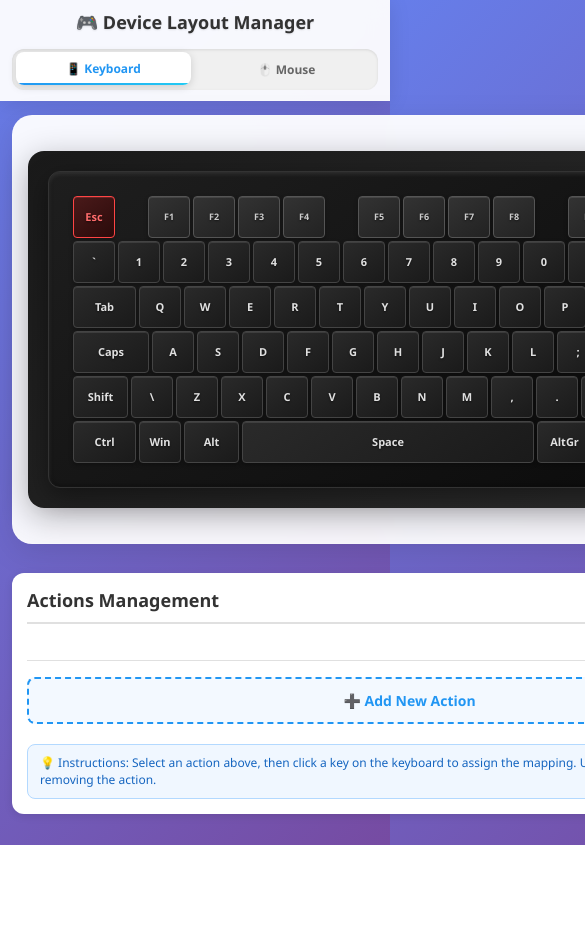
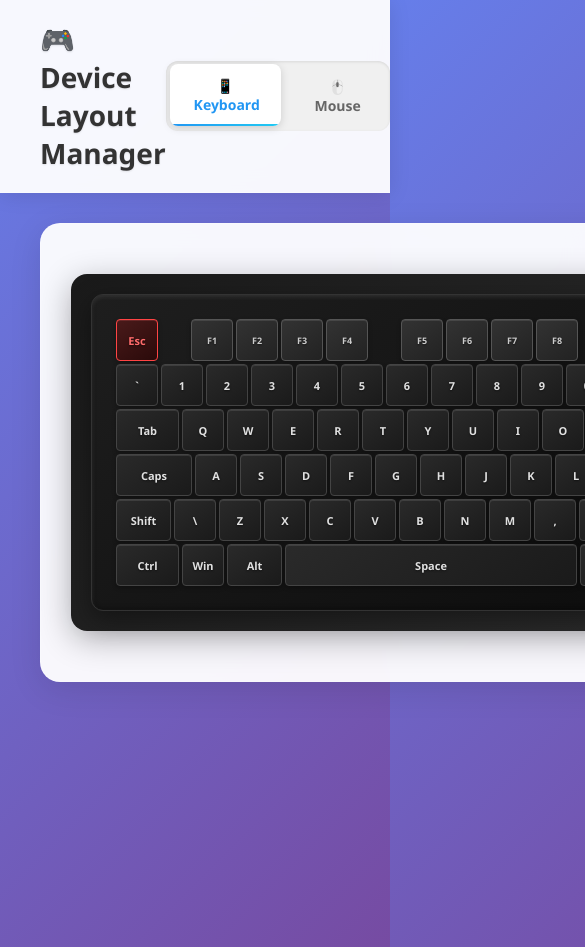
Before and after one commit to broken-rotor/kbm_layout, an Angular app: page / in a window 390 px wide. Shown: the top 947 px of the page, 585 px wide, since content can reach past the window. Before the commit the page ends 845 px from the top, so only its background shows below. Built offline with nearby package versions, Linux system fonts and the light colour scheme.

Commit message:
Layout fixes.

```diff
--- a/src/app/app.css
+++ b/src/app/app.css
@@ -79,7 +79,7 @@
 }
 
 .device-layout-section {
-  display: flex;
+  display: flow;
   flex-direction: column;
   justify-content: center;
 }
@@ -97,111 +97,3 @@
   display: flex;
   flex-direction: column;
 }
-
-/* Responsive design */
-@media (max-width: 1200px) {
-  .app-main {
-    grid-template-columns: 1fr;
-    gap: 20px;
-    padding: 20px;
-  }
-
-  .app-header {
-    padding: 15px 20px;
-    flex-direction: column;
-    gap: 15px;
-  }
-
-  .app-header h1 {
-    font-size: 24px;
-  }
-}
-
-@media (max-width: 768px) {
-  .app-header {
-    padding: 12px 15px;
-  }
-
-  .app-header h1 {
-    font-size: 20px;
-  }
-
-  .device-tabs {
-    width: 100%;
-    justify-content: center;
-  }
-
-  .device-tab {
-    flex: 1;
-    padding: 10px 16px;
-    font-size: 13px;
-  }
-
-  .app-main {
-    padding: 15px;
-    gap: 15px;
-  }
-
-  .device-layout-container {
-    padding: 20px;
-  }
-}
-
-@media (max-width: 480px) {
-  .app-header {
-    padding: 10px 12px;
-  }
-
-  .app-header h1 {
-    font-size: 18px;
-  }
-
-  .device-tab {
-    padding: 8px 12px;
-    font-size: 12px;
-  }
-
-  .app-main {
-    padding: 12px;
-    gap: 12px;
-  }
-
-  .device-layout-container {
-    padding: 15px;
-  }
-}
-
-/* Animation for smooth transitions */
-@keyframes fadeIn {
-  from {
-    opacity: 0;
-    transform: translateY(20px);
-  }
-  to {
-    opacity: 1;
-    transform: translateY(0);
-  }
-}
-
-.device-layout-container {
-  animation: fadeIn 0.5s ease-out;
-}
-
-/* Custom scrollbar */
-::-webkit-scrollbar {
-  width: 8px;
-}
-
-::-webkit-scrollbar-track {
-  background: rgba(255, 255, 255, 0.1);
-  border-radius: 4px;
-}
-
-::-webkit-scrollbar-thumb {
-  background: rgba(255, 255, 255, 0.3);
-  border-radius: 4px;
-}
-
-::-webkit-scrollbar-thumb:hover {
-  background: rgba(255, 255, 255, 0.5);
-}
--- a/src/app/components/actions-list/actions-list.component.css
+++ b/src/app/components/actions-list/actions-list.component.css
@@ -22,16 +22,18 @@
 .actions-list {
   display: flex;
   flex-direction: column;
-  gap: 8px;
-  margin-bottom: 20px;
+  gap: 2px;
+  margin-bottom: 6px;
+  overflow: scroll;
+  height: 500px;
 }
 
 .action-item {
   display: flex;
   align-items: center;
-  padding: 12px 16px;
+  padding: 2px 12px;
   border: 2px solid #e0e0e0;
-  border-radius: 8px;
+  border-radius: 4px;
   background: #f9f9f9;
   cursor: pointer;
   transition: all 0.2s ease;
--- a/src/app/components/keyboard-layout/keyboard-layout.component.css
+++ b/src/app/components/keyboard-layout/keyboard-layout.component.css
@@ -1,7 +1,7 @@
 .keyboard-container {
   display: flex;
   flex-direction: column;
-  align-items: center;
+  align-items: top;
   padding: 20px;
   background: linear-gradient(135deg, #1a1a1a, #2d2d2d);
   border-radius: 16px;
```
